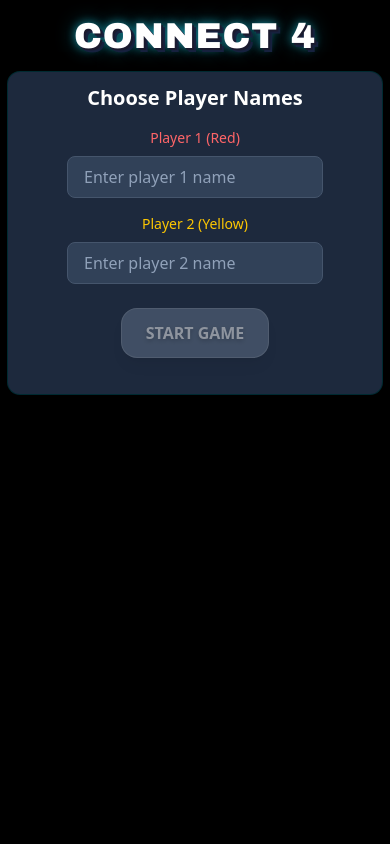
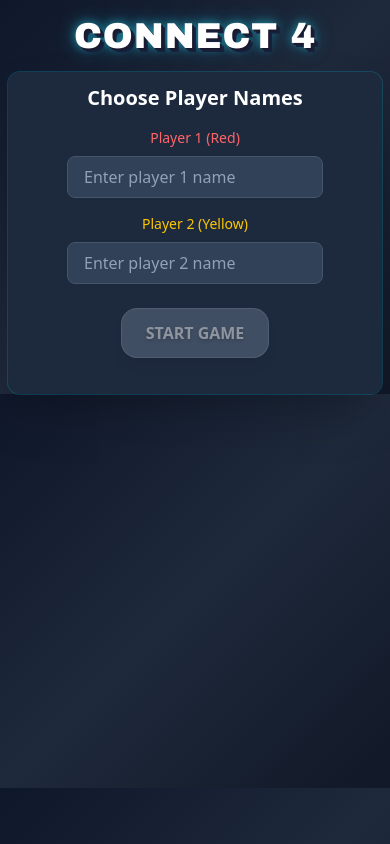
Before and after one commit to jsanchezdaza/conecta4, a React (Vite) app: page / in a window 390 px wide. Built offline with nearby package versions, Linux system fonts and the light colour scheme.

Commit message:
feat: restore gradient background using simple body approach
- Add back the blue gradient (slate-900 to slate-800 to gray-900)
- Keep the simple approach that works on iPhone 15 Pro
- Background applied directly to body element only

```diff
--- a/src/styles.css
+++ b/src/styles.css
@@ -1,7 +1,7 @@
 @import 'tailwindcss';
 
 body {
-  background: black;
+  background: linear-gradient(135deg, #0f172a 0%, #1e293b 50%, #111827 100%);
 }
 
 @keyframes spin-slow {
```
